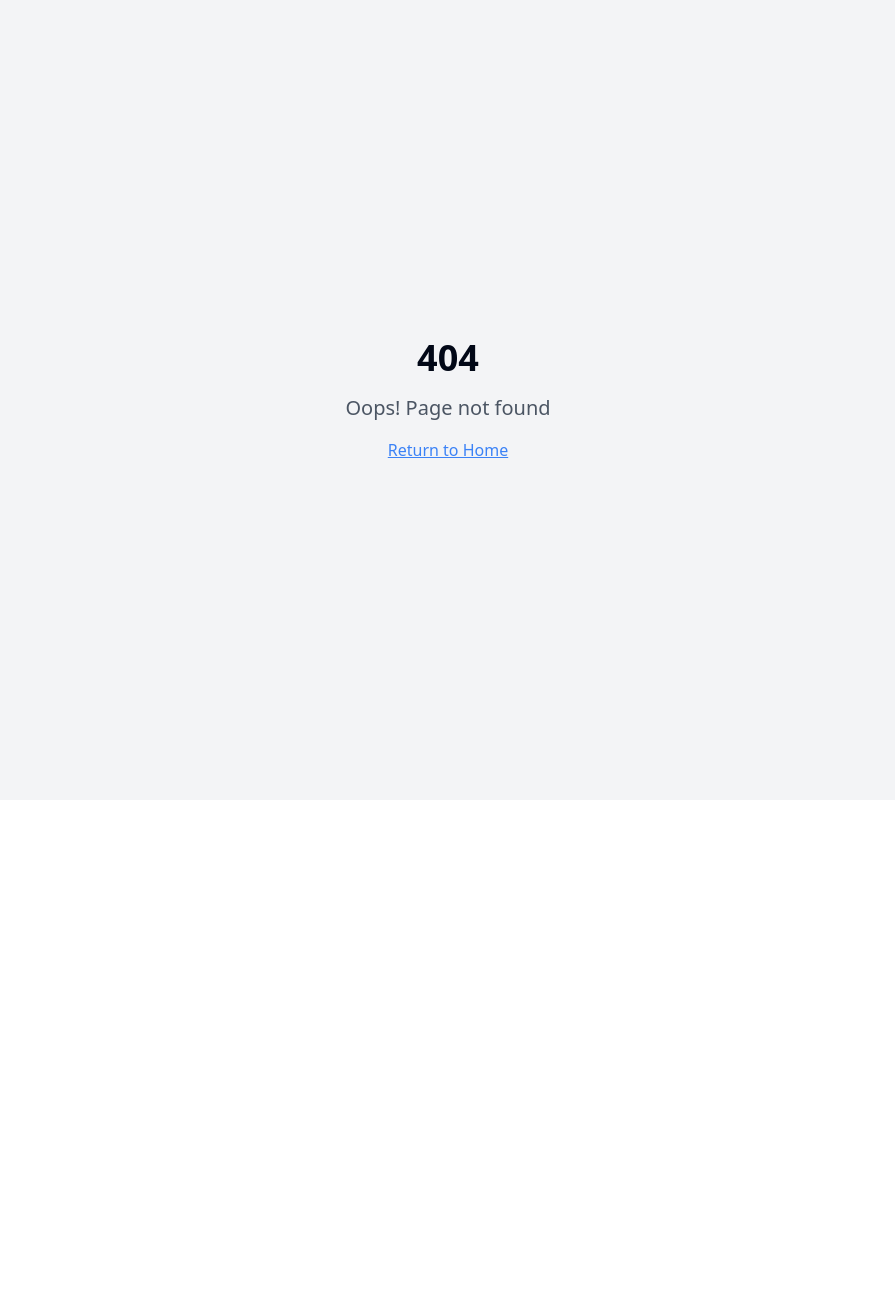
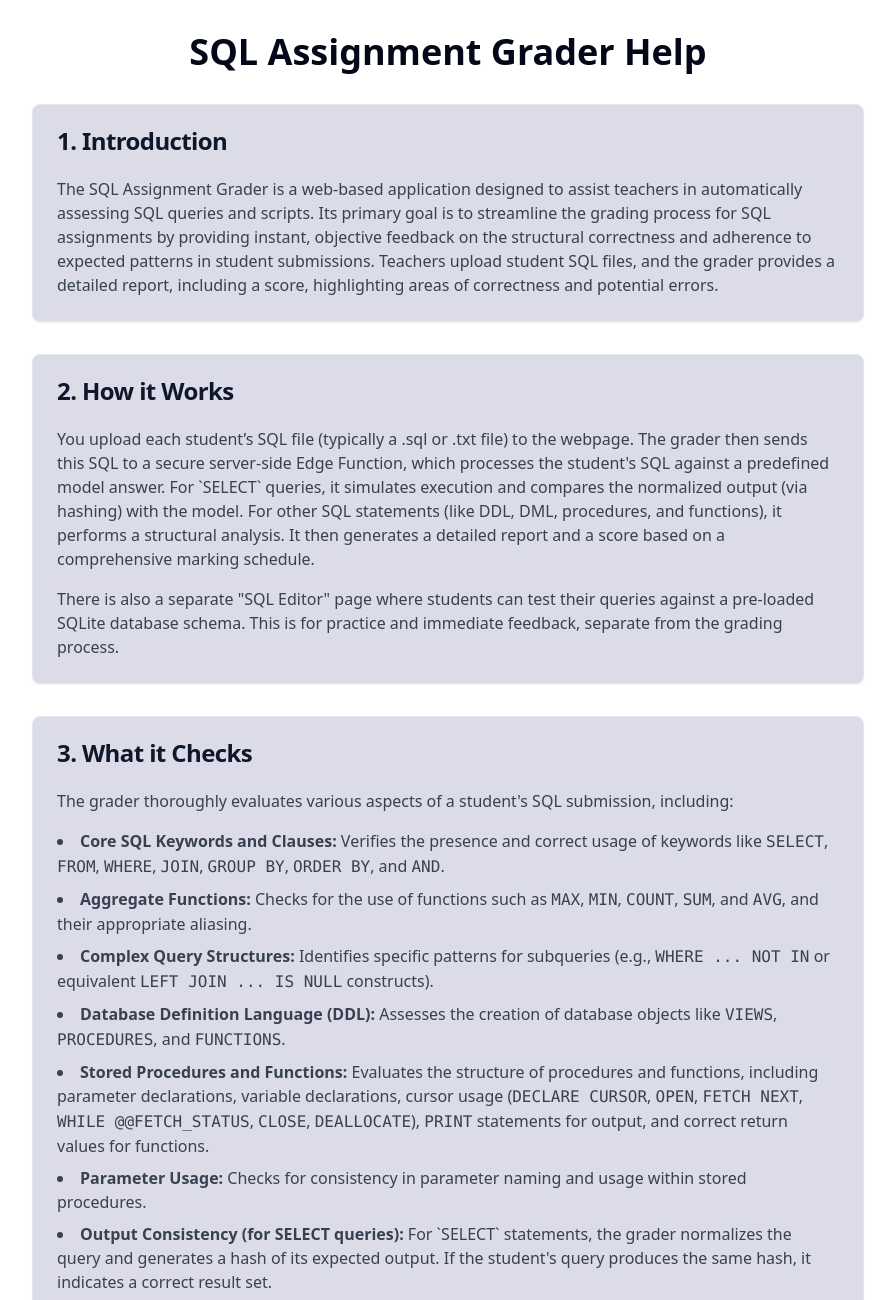
Before and after one commit to SatyrFrost/mssql-a2-grader, a React (Vite) app: page /help in a window 1280 px wide. Before the commit this address had no page. Shown: the top 1300 px of the page, without its empty margins (192-1087 px from the left). Before the commit the page ends 800 px from the top, so only its background shows below. Built offline with nearby package versions, Linux system fonts and the light colour scheme.

Commit message:
[dyad] Created a help file for the SQL Grader app and added a route and link to it - wrote 3 file(s)

```diff
--- a/src/App.tsx
+++ b/src/App.tsx
@@ -6,7 +6,8 @@ import { BrowserRouter, Routes, Route } from "react-router-dom";
 import Index from "./pages/Index";
 import NotFound from "./pages/NotFound";
 import AssignmentGrader from "./pages/AssignmentGrader";
-import SqlQuestion from "./pages/SqlQuestion"; // Import the new SQL Question page
+import SqlQuestion from "./pages/SqlQuestion";
+import Help from "./pages/Help"; // Import the new Help page
 
 const queryClient = new QueryClient();
 
@@ -20,6 +21,7 @@ const App = () => (
           <Route path="/" element={<AssignmentGrader />} /> {/* AssignmentGrader is now the default */}
           <Route path="/index" element={<Index />} /> {/* Old Index page moved to /index */}
           <Route path="/sql-question" element={<SqlQuestion />} /> {/* New route for SQL Question Editor */}
+          <Route path="/help" element={<Help />} /> {/* New route for the Help page */}
           {/* ADD ALL CUSTOM ROUTES ABOVE THE CATCH-ALL "*" ROUTE */}
           <Route path="*" element={<NotFound />} />
         </Routes>
--- /dev/null
+++ b/src/pages/Help.tsx
@@ -0,0 +1,118 @@
+import React from 'react';
+import { Card, CardContent, CardHeader, CardTitle } from '@/components/ui/card';
+import { Separator } from '@/components/ui/separator';
+
+const Help = () => {
+  return (
+    <div className="max-w-4xl mx-auto space-y-8 p-4 md:p-8">
+      <h1 className="text-4xl font-bold text-center mb-8">SQL Assignment Grader Help</h1>
+
+      <Card>
+        <CardHeader>
+          <CardTitle>1. Introduction</CardTitle>
+        </CardHeader>
+        <CardContent>
+          <p className="text-gray-700 dark:text-gray-300">
+            The SQL Assignment Grader is a web-based application designed to assist teachers in automatically assessing SQL queries and scripts. Its primary goal is to streamline the grading process for SQL assignments by providing instant, objective feedback on the structural correctness and adherence to expected patterns in student submissions. Teachers upload student SQL files, and the grader provides a detailed report, including a score, highlighting areas of correctness and potential errors.
+          </p>
+        </CardContent>
+      </Card>
+
+      <Card>
+        <CardHeader>
+          <CardTitle>2. How it Works</CardTitle>
+        </CardHeader>
+        <CardContent>
+          <p className="text-gray-700 dark:text-gray-300 mb-4">
+            You upload each student’s SQL file (typically a .sql or .txt file) to the webpage. The grader then sends this SQL to a secure server-side Edge Function, which processes the student's SQL against a predefined model answer. For `SELECT` queries, it simulates execution and compares the normalized output (via hashing) with the model. For other SQL statements (like DDL, DML, procedures, and functions), it performs a structural analysis. It then generates a detailed report and a score based on a comprehensive marking schedule.
+          </p>
+          <p className="text-gray-700 dark:text-gray-300">
+            There is also a separate "SQL Editor" page where students can test their queries against a pre-loaded SQLite database schema. This is for practice and immediate feedback, separate from the grading process.
+          </p>
+        </CardContent>
+      </Card>
+
+      <Card>
+        <CardHeader>
+          <CardTitle>3. What it Checks</CardTitle>
+        </CardHeader>
+        <CardContent>
+          <p className="text-gray-700 dark:text-gray-300 mb-4">
+            The grader thoroughly evaluates various aspects of a student's SQL submission, including:
+          </p>
+          <ul className="list-disc list-inside text-gray-700 dark:text-gray-300 space-y-2">
+            <li><strong>Core SQL Keywords and Clauses:</strong> Verifies the presence and correct usage of keywords like <code>SELECT</code>, <code>FROM</code>, <code>WHERE</code>, <code>JOIN</code>, <code>GROUP BY</code>, <code>ORDER BY</code>, and <code>AND</code>.</li>
+            <li><strong>Aggregate Functions:</strong> Checks for the use of functions such as <code>MAX</code>, <code>MIN</code>, <code>COUNT</code>, <code>SUM</code>, and <code>AVG</code>, and their appropriate aliasing.</li>
+            <li><strong>Complex Query Structures:</strong> Identifies specific patterns for subqueries (e.g., <code>WHERE ... NOT IN</code> or equivalent <code>LEFT JOIN ... IS NULL</code> constructs).</li>
+            <li><strong>Database Definition Language (DDL):</strong> Assesses the creation of database objects like <code>VIEWS</code>, <code>PROCEDURES</code>, and <code>FUNCTIONS</code>.</li>
+            <li><strong>Stored Procedures and Functions:</strong> Evaluates the structure of procedures and functions, including parameter declarations, variable declarations, cursor usage (<code>DECLARE CURSOR</code>, <code>OPEN</code>, <code>FETCH NEXT</code>, <code>WHILE @@FETCH_STATUS</code>, <code>CLOSE</code>, <code>DEALLOCATE</code>), <code>PRINT</code> statements for output, and correct return values for functions.</li>
+            <li><strong>Parameter Usage:</strong> Checks for consistency in parameter naming and usage within stored procedures.</li>
+            <li><strong>Output Consistency (for SELECT queries):</strong> For `SELECT` statements, the grader normalizes the query and generates a hash of its expected output. If the student's query produces the same hash, it indicates a correct result set.</li>
+          </ul>
+        </CardContent>
+      </Card>
+
+      <Card>
+        <CardHeader>
+          <CardTitle>4. How it Grades</CardTitle>
+        </CardHeader>
+        <CardContent>
+          <p className="text-gray-700 dark:text-gray-300 mb-4">
+            The grading system awards points based on a detailed marking schedule for each question. Points are assigned across various criteria:
+          </p>
+          <ul className="list-disc list-inside text-gray-700 dark:text-gray-300 space-y-2">
+            <li><strong>Keyword Presence:</strong> Points for including essential SQL keywords and clauses.</li>
+            <li><strong>Structural Patterns:</strong> Points for matching specific SQL patterns using regular expressions, ensuring correct syntax and logical structure for more complex constructs (e.g., joins, subqueries, procedure definitions).</li>
+            <li><strong>Output Matching:</strong> For `SELECT` queries, points are awarded if the normalized output matches the model answer.</li>
+            <li><strong>Specific Deductions:</strong> Certain common errors, like parameter name mismatches in procedures, may result in specific point deductions.</li>
+          </ul>
+          <p className="text-gray-700 dark:text-gray-300 mt-4">
+            The report provides a breakdown of marks for each criterion within each question, a total score for each question, and a final overall scaled score and percentage for the entire assignment.
+          </p>
+        </CardContent>
+      </Card>
+
+      <Card>
+        <CardHeader>
+          <CardTitle>5. Limitations</CardTitle>
+        </CardHeader>
+        <CardContent>
+          <p className="text-gray-700 dark:text-gray-300 mb-4">
+            It's important to be aware of the grader's current limitations:
+          </p>
+          <ul className="list-disc list-inside text-gray-700 dark:text-gray-300 space-y-2">
+            <li><strong>Strict Comparison:</strong> It grades against a single, predefined "correct" SQL model. Any valid alternative solutions that differ significantly in structure or approach from this model may be marked as incorrect, even if they produce the same logical result.</li>
+            <li><strong>No Semantic Understanding:</strong> It primarily checks the structure and expected output patterns, not the underlying intent or efficiency of the SQL. It can't tell if the SQL is the most optimal solution, only if it matches the expected blueprint.</li>
+            <li><strong>MS SQL Syntax Focus:</strong> The grading logic is tailored for MS SQL Server syntax, especially for advanced features like stored procedures, functions, and cursors. Submissions using significantly different SQL dialects may not be graded accurately.</li>
+            <li><strong>Simulated Execution:</strong> While `SELECT` query outputs are compared via hashing, the Edge Function does not execute the SQL against a live, persistent database. DDL/DML statements are primarily checked for structural correctness rather than their actual effect on a database state.</li>
+          </ul>
+        </CardContent>
+      </Card>
+
+      <Card>
+        <CardHeader>
+          <CardTitle>6. How to Use</CardTitle>
+        </CardHeader>
+        <CardContent>
+          <ol className="list-decimal list-inside text-gray-700 dark:text-gray-300 space-y-2">
+            <li><strong>Prepare Student Files:</strong> Ensure students save their SQL assignments as `.sql` or `.txt` files.</li>
+            <li><strong>Access the Grader:</strong> Navigate to the SQL Assignment Grader page in the application.</li>
+            <li><strong>Upload Student File:</strong> Click the "Choose a .txt or .sql file" button and select the student's submission. The content will appear in the text area.</li>
+            <li><strong>Grade Assignment:</strong> Click the "Grade Assignment" button. The application will process the SQL and display the grading results.</li>
+            <li><strong>Review Results:</strong>
+              <ul className="list-disc list-inside ml-4 mt-1 space-y-1">
+                <li>The "Overall Assignment Score" card shows the total score and percentage.</li>
+                <li>The "Mark Breakdown for Excel" text area provides individual marks for each rule, formatted for easy copying into an Excel spreadsheet for record-keeping.</li>
+                <li>The "Detailed Grading Feedback" section provides a question-by-question breakdown, including the student's SQL, the model answer, and specific feedback points.</li>
+              </ul>
+            </li>
+            <li><strong>Copy Marks to Excel:</strong> Use the "Copy to Clipboard" button under the "Mark Breakdown for Excel" section to quickly transfer the individual marks.</li>
+            <li><strong>Clear Page:</strong> After grading an assignment, click the "Clear Page" button to reset the form for the next student.</li>
+          </ol>
+        </CardContent>
+      </Card>
+    </div>
+  );
+};
+
+export default Help;
--- a/src/pages/Index.tsx
+++ b/src/pages/Index.tsx
@@ -11,11 +11,14 @@ const Index = () => {
           Upload student assignments and compare them against model answers.
         </p>
         <div className="flex flex-col space-y-4">
-          <Link to="/grade">
+          <Link to="/">
             <Button className="px-8 py-4 text-lg">Go to Assignment Grader</Button>
           </Link>
           <Link to="/sql-question">
             <Button variant="outline" className="px-8 py-4 text-lg">Try SQL Editor</Button>
+          </Link>
+          <Link to="/help">
+            <Button variant="outline" className="px-8 py-4 text-lg">Help</Button>
           </Link>
         </div>
       </div>
```
